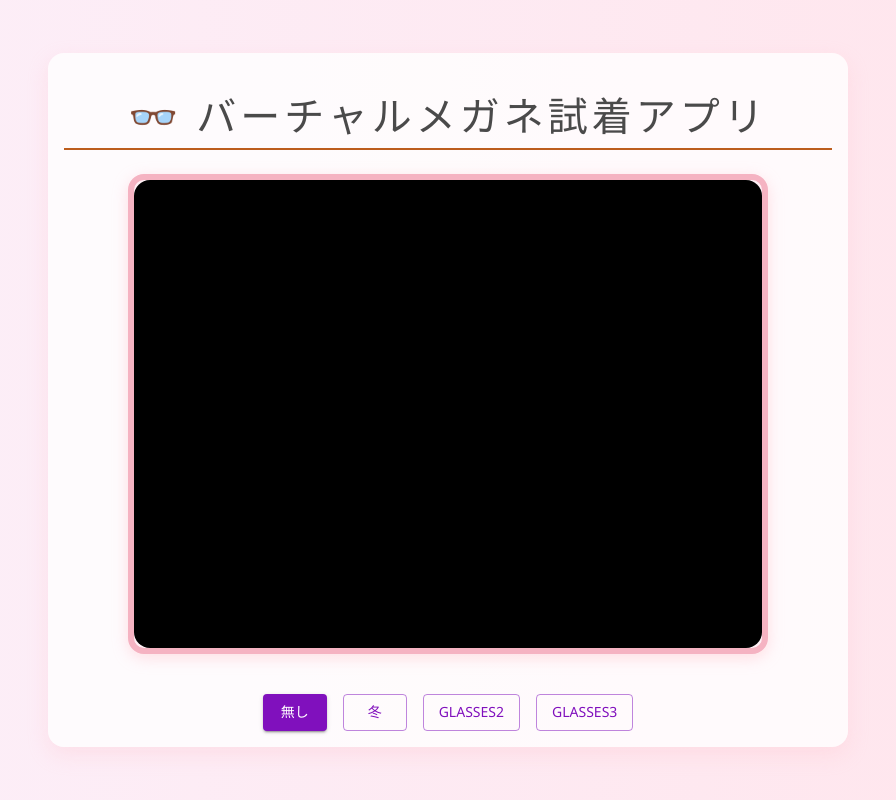
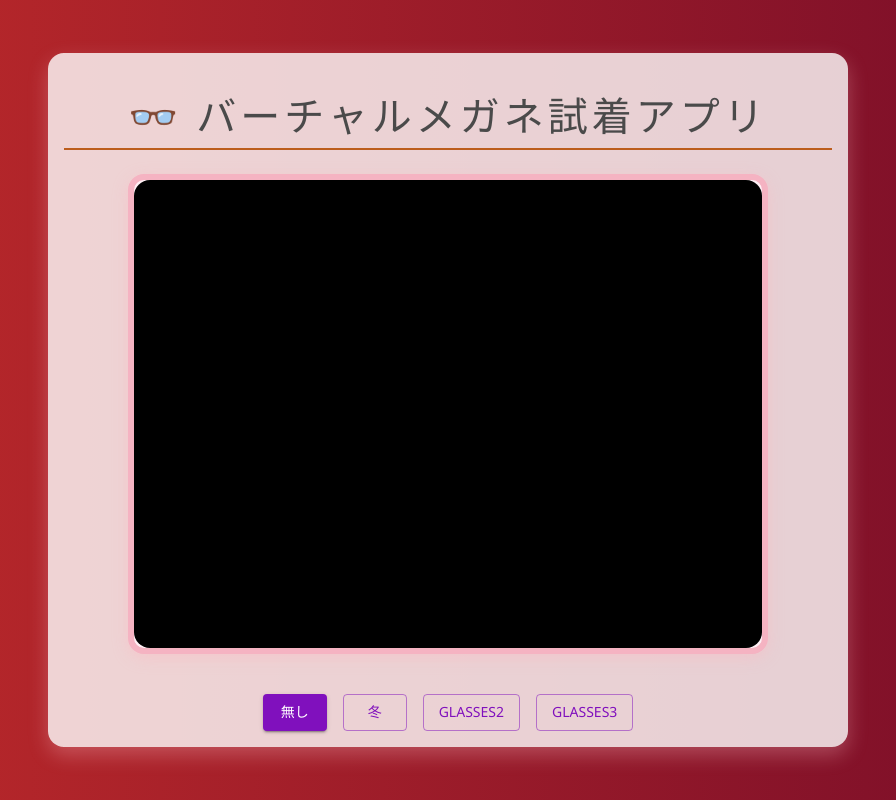
Before and after one commit to mrmr997/virtual-glasses-app, a React (Vite) app: page / in a window 1280 px wide. Shown: the whole page, without its empty margins (192-1088 px from the left). Built offline with nearby package versions, Linux system fonts and the light colour scheme; no server answers.

Commit message:
背景色変更

```diff
--- a/src/App.css
+++ b/src/App.css
@@ -3,7 +3,7 @@ body {
   margin: 0;
   padding: 0;
   height: 100%;
-  background: linear-gradient(to right, #fceff9, #ffe5ec);
+  background: linear-gradient(to right, #bd2a2a, #780d29);
   font-family: 'Segoe UI', Tahoma, Geneva, Verdana, sans-serif;
   display: flex;
   justify-content: center;
```
